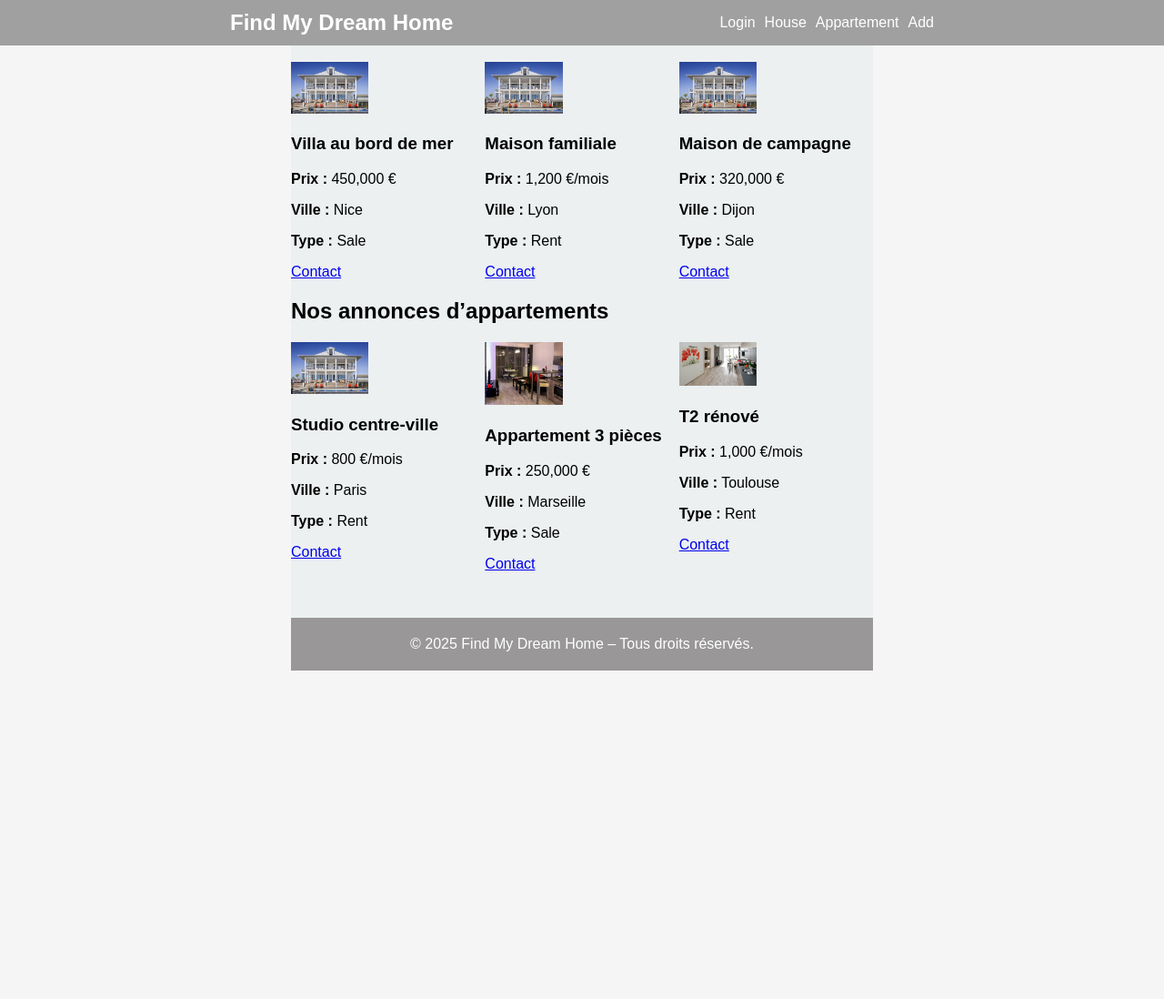
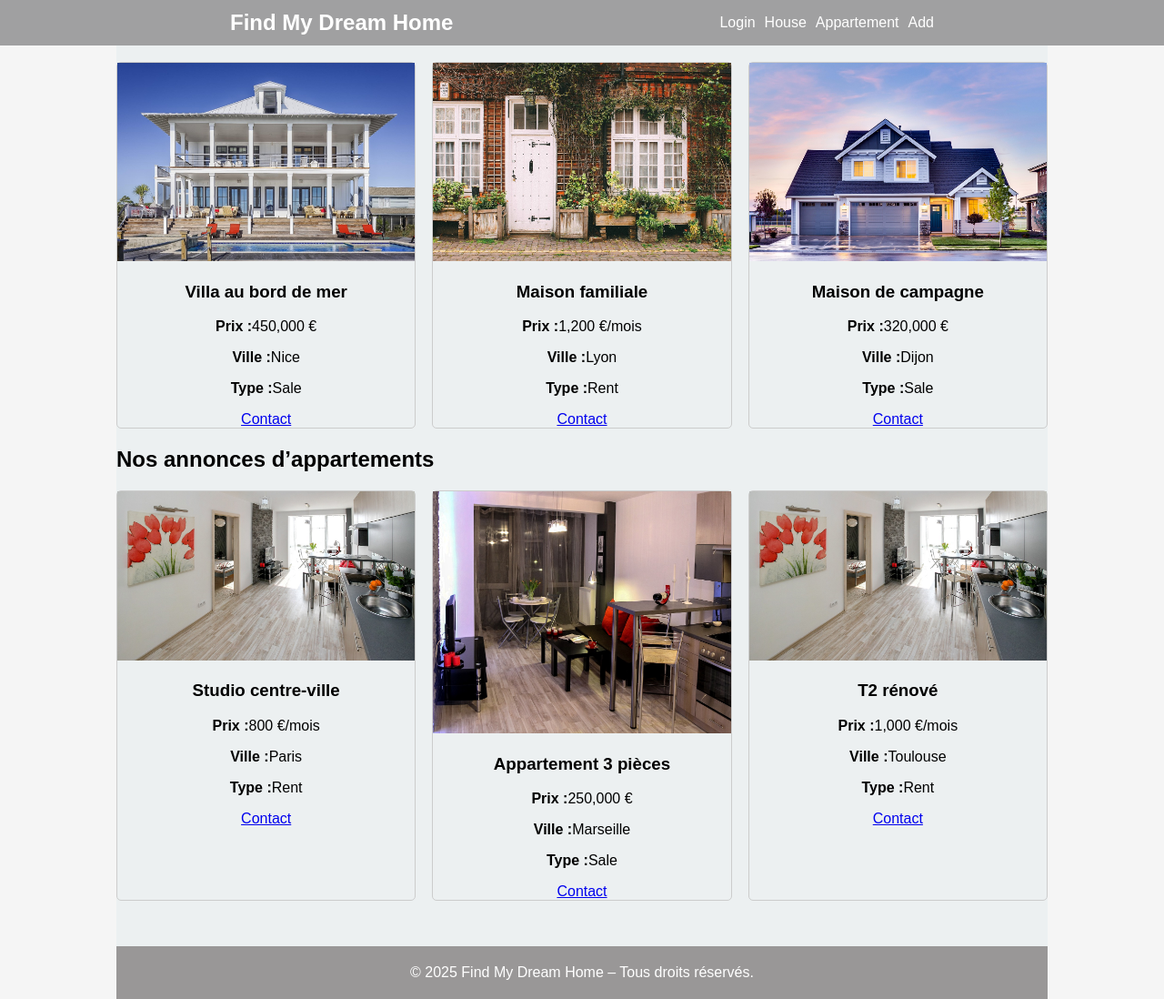
Before and after one commit to chemess-dine-dahi/Annonces_immobiliers_PHP, a PHP site: page / in a window 1280 px wide. Shown: the whole page at 91% size. Before the commit the page ends 737 px from the top, so only its background shows below. Run offline with PHP 8.4, Linux system fonts and the light colour scheme.

Commit message:
mis a jour fichiers

```diff
--- a/index.php
+++ b/index.php
@@ -37,13 +37,13 @@
         <h2>Nos annonces d’appartements</h2>
         <div class="annoncesAppar">
              <?php foreach ($appartements as $appartement): ?>
-                <div classe="annonce">
+                <div class="annonce">
                     <img class="image" src="<?= $appartement['image'] ?>" alt="Appartement">
                     <h3> <?= $appartement['titre'] ?> </h3>
                     <p><strong> Prix :</strong> <?= $appartement['prix'] ?></p>
                     <p><strong> Ville :</strong> <?= $appartement['ville'] ?></p>
                     <p><strong> Type :</strong> <?= $appartement['type'] ?></p>
-                    <a href="#" classe="btn">Contact</a>
+                    <a href="#" class="btn">Contact</a>
                 </div>
             <?php endforeach ?>
         </div>
--- a/locations.php
+++ b/locations.php
@@ -11,7 +11,7 @@ $maisons = [
         'type' => 'Sale'
     ],
     [
-        'image' => 'img/img1.jpg',
+        'image' => 'img/img3.jpg',
         'titre' => 'Maison familiale',
         'prix' => '1,200 €/mois',
         'ville' => 'Lyon',
@@ -19,7 +19,7 @@ $maisons = [
         'type' => 'Rent'
     ],
     [
-        'image' => 'img/img1.jpg',
+        'image' => 'img/img4.jpg',
         'titre' => 'Maison de campagne',
         'prix' => '320,000 €',
         'ville' => 'Dijon',
@@ -31,7 +31,7 @@ $maisons = [
 // Tableau des appartements
 $appartements = [
     [
-        'image' => 'img/img1.jpg',
+        'image' => 'img/img6.jpg',
         'titre' => 'Studio centre-ville',
         'prix' => '800 €/mois',
         'ville' => 'Paris',
--- a/styles.css
+++ b/styles.css
@@ -5,9 +5,12 @@ html, body {
 }
 
 .container{
-    width: 50%;
+    width: 80%;
     margin: auto;
     background-color: #ecf0f1;
+    display:flex;
+    flex-direction: column;
+
 }
 nav {
     position: fixed;
@@ -45,16 +48,24 @@ nav ul li a {
 
 .annoncesMaison, .annoncesAppar{
     display: flex;
-    justify-content: center;
-    align-items: space-between;
-    flex-direction: row;
+    gap:18px;
 
 }
-
+.annonce{
+    border:1px solid #ccc;
+    border-radius: 5px;
+}
 
 img {
-    width: 40%;
+    width: 100%;
 }
+
+p, h3, .btn{
+    display: flex;
+    align-items: center;
+    justify-content: center;
+}
+
 /* Footer */
 footer {
     text-align: center;
```
Also changed, not shown: add.php (+10 -3 lines).
